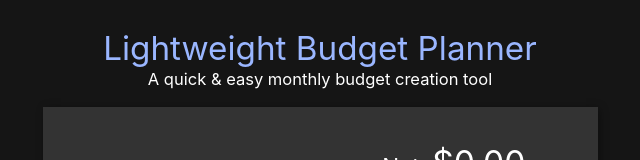
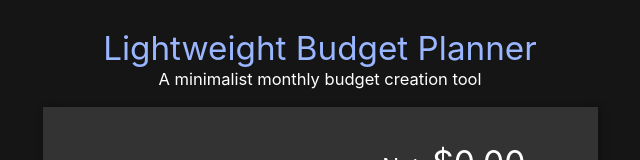
Before and after one commit to BillyBDev/budget-react-app, a React (Create React App) app: page / in a window 1280 px wide. Shown: the top 160 px of the page, without its empty margins (320-960 px from the left). Built offline with nearby package versions, Linux system fonts and the light colour scheme.

Commit message:
changed subtitle

```diff
--- a/src/App.js
+++ b/src/App.js
@@ -31,7 +31,7 @@ class App extends Component {
     return (
       <ThemeProvider theme={theme}>
         <div class="title">Lightweight Budget Planner</div>
-        <div class="subtitle">A quick & easy monthly budget creation tool</div>
+        <div class="subtitle">A minimalist monthly budget creation tool</div>
         <div class="container">
           <Header total={this.state.total}/>
           <Table adjustTotal={this.adjustTotal}/>
```
